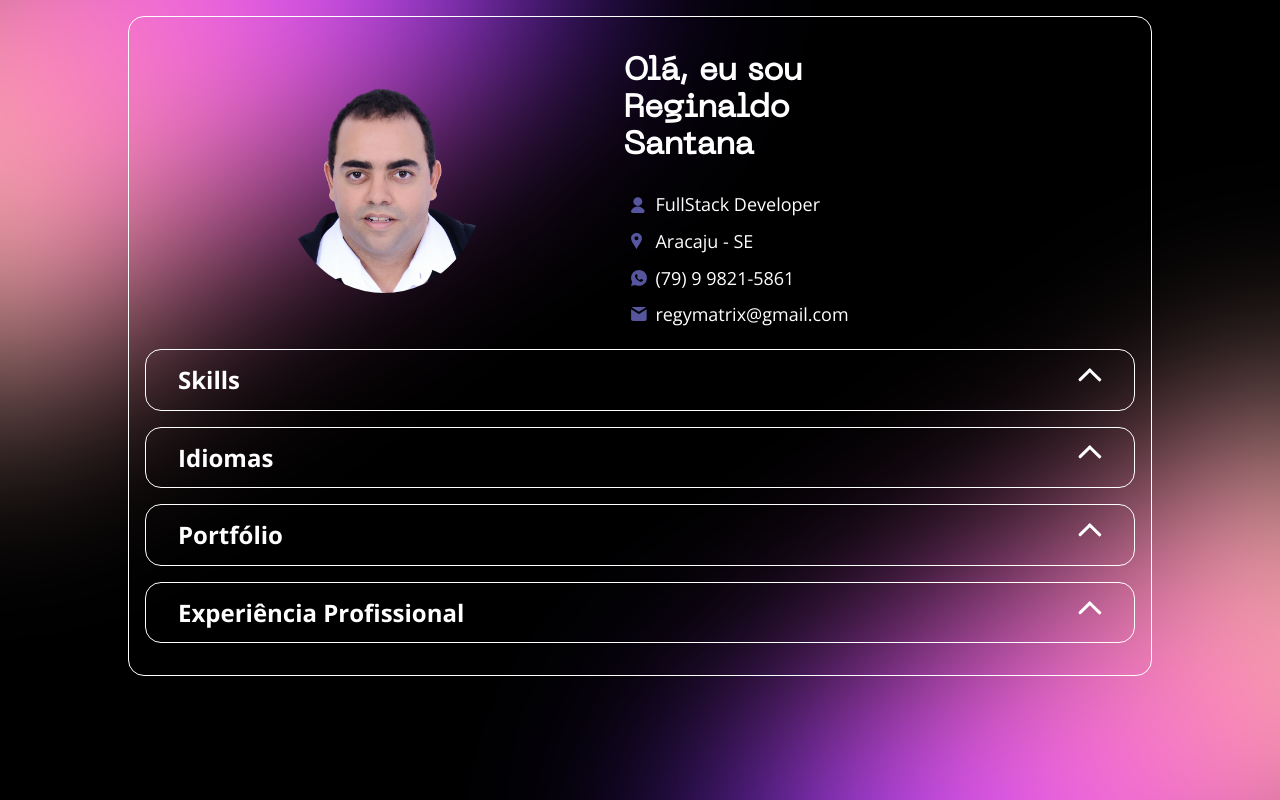
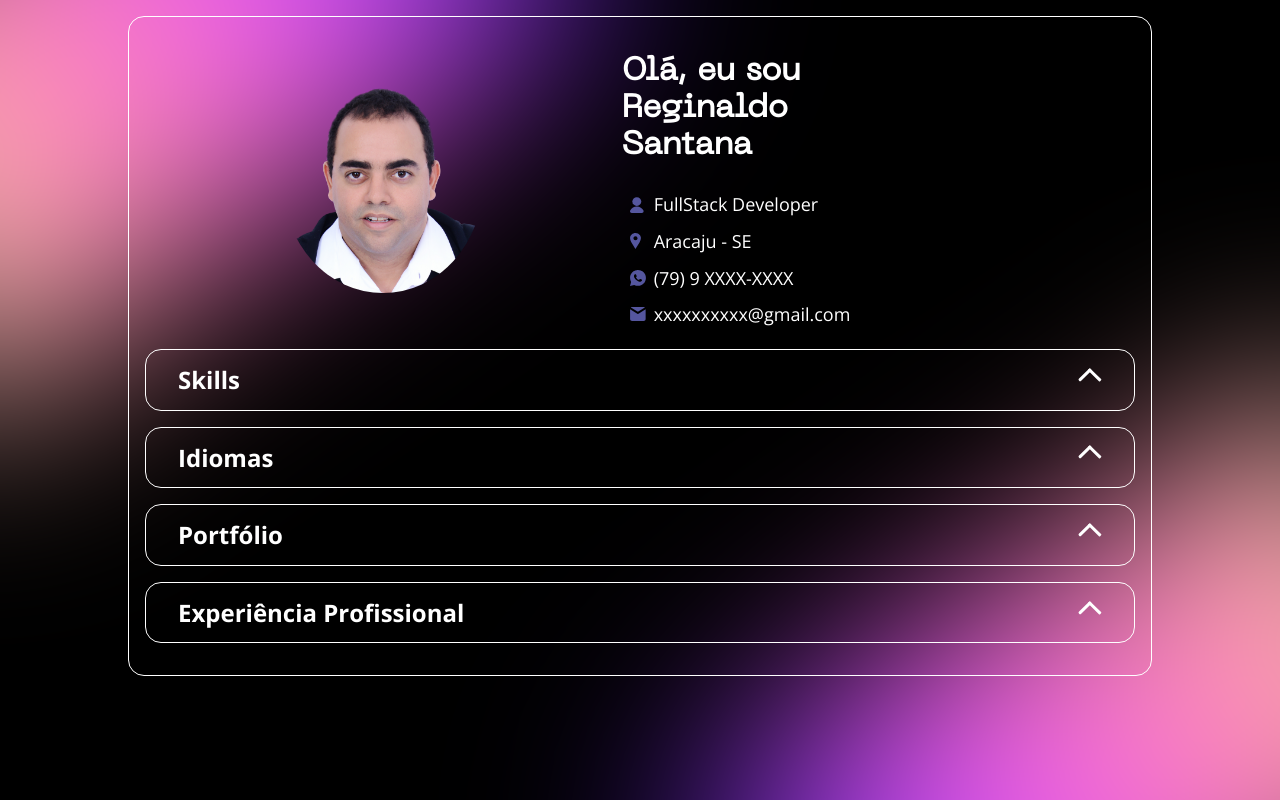
Before and after one commit to regymatrix/portfoliofrontend, a plain HTML site: page index.html in a window 1280 px wide. Drawn offline with nearby package versions, Linux system fonts and the light colour scheme.

Commit message:
email e tef generico Update index.html

```diff
--- a/index.html
+++ b/index.html
@@ -36,11 +36,11 @@
                 <p class="job">FullStack Developer</p>
                 <p class="location">Aracaju - SE</p>
                 <p class="phone">
-                    <a href="tel:(79) 9 9821-5861">(79) 9 9821-5861</a>
+                    <a href="tel:(79) 9 98XX-XX61">(79) 9 XXXX-XXXX</a>
                 </p>
                 <p class="email">
                     <a href="mailton:ex@mail.com">
-                        regymatrix@gmail.com
+                        xxxxxxxxxx@gmail.com
                     </a>
                 </p>
             </div>
```
